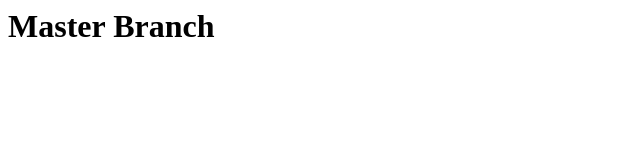
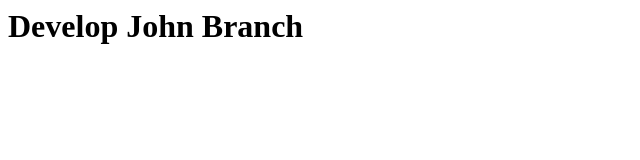
Before and after one commit to alzekiel09/Branching, a plain HTML site: page index.html in a window 1280 px wide. Shown: the whole page, without its empty margins (0-640 px from the left). Drawn offline with Linux system fonts and the light colour scheme.

Commit message:
new branch john

```diff
--- a/index.html
+++ b/index.html
@@ -1,5 +1,5 @@
 <html>
 <body>
-	<h1> Master Branch </h1>
+	<h1> Develop John Branch</h1>
 </body>
 </html>
```
